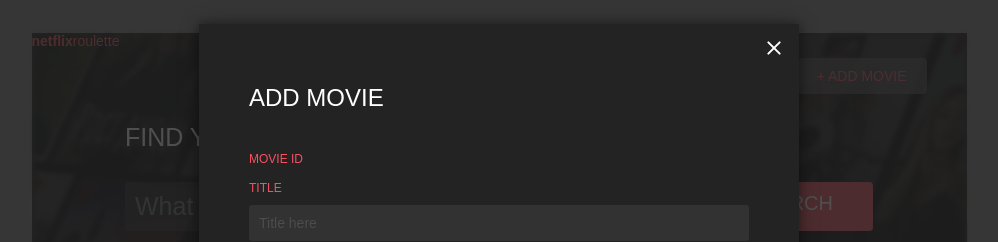
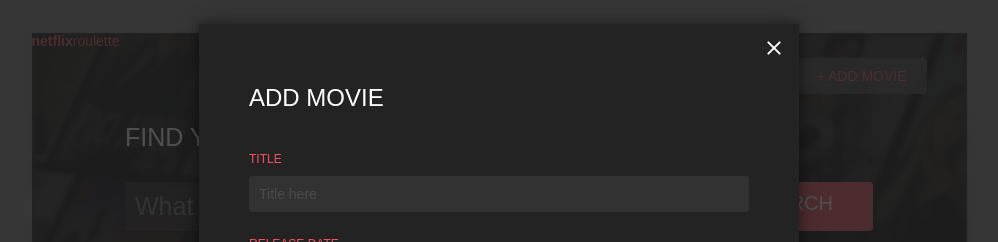
Before and after one commit to panasik/reactjs-gmp-2021, a React app: page /films in a window 1280 px wide. Both pictures are taken after a click on the element "+ ADD MOVIE". Shown: the top 242 px of the page, without its empty margins (141-1139 px from the left). Built offline with nearby package versions, Linux system fonts and the light colour scheme.

Commit message:
refactor code

```diff
--- a/src/app/components/film-dialog/add-edit-dialog/add-edit-dialog.js
+++ b/src/app/components/film-dialog/add-edit-dialog/add-edit-dialog.js
@@ -53,11 +53,11 @@ export default function AddEditFilmDialog(props) {
     useEffect(() => {
         let items = [...filmFormItems];
         items.find(el => el.filmField === 'genres').available = props.genres || [];
-        if (isEditMode) {
-            items = formItems.filter(el => !el.showOnlyOnEdit).map(el => ({ ...el }));
+        if (!isEditMode) {
+            items = items.filter(el => !el.showOnlyOnEdit).map(el => ({ ...el }));
         }
         setFormItems(items);
-    }, [props.genres, props.film]);
+    }, [props.genres, props.film, isEditMode]);
 
     const calculateFormState = (film) => {
         const initState = {};
--- a/src/app/components/films-viewer/content/film-content.js
+++ b/src/app/components/films-viewer/content/film-content.js
@@ -66,7 +66,7 @@ export default function FilmsContent(props) {
     const updateActiveFilm = useCallback((f) => {
         window.scrollTo(0, 0);
         props.updateActiveFilm(f);
-    }, [props.updateActiveFilm]);
+    }, [props]);
 
     return (
         <div className='FilmsContent'>
--- a/src/app/components/films-viewer/content/film-item/film-item.js
+++ b/src/app/components/films-viewer/content/film-item/film-item.js
@@ -6,7 +6,7 @@ import noImage from '../../../../res/img/no-image.png';
 import {filmType} from "../../../../util/prop-types/film.type";
 
 FilmItem.propTypes = {
-    actions: PropTypes.Array,
+    actions: PropTypes.array,
     film: filmType.isRequired,
     clickHandler: PropTypes.func
 }
--- a/src/app/components/films-viewer/film-viewer-container.js
+++ b/src/app/components/films-viewer/film-viewer-container.js
@@ -3,6 +3,7 @@ import FilmViewer from "./film-viewer";
 import { allFilms, genres as allGenres } from "../../mockData/films-data";
 import Loading from "../general/loading/loading";
 import { usePrevState } from "../../util/hooks/prev-state";
+import { v4 as uuidv4 } from 'uuid';
 
 const AddEditFilmDialog = React.lazy(() => import("../film-dialog/add-edit-dialog/add-edit-dialog"));
 const DeleteDialog = React.lazy(() => import("../film-dialog/delete-dialog/delete-dialog"));
@@ -25,7 +26,7 @@ export default function FilmViewerContainer() {
             // data loading
             setTimeout(() => setFilms([...allFilms]), 2000);
         }
-    }, [isAddEditDialogOpen, isDeleteDialogOpen]);
+    }, [isAddEditDialogOpen, isDeleteDialogOpen, wasAddEditDialogOpen, wasDeleteDialogOpen]);
 
 
     const saveFilm = (film) => {
@@ -35,7 +36,7 @@ export default function FilmViewerContainer() {
         } else {
             allFilms.push({
                 ...film,
-                id: allFilms.reduce((acc, cur) => acc < cur.id ? cur.id : acc, 0) + 1
+                id: uuidv4()
             })
         }
         setAddEditDialogOpen(false);
--- a/src/app/components/general/dropdown/dropdown.js
+++ b/src/app/components/general/dropdown/dropdown.js
@@ -9,7 +9,7 @@ function Dropdown(props) {
     const [isOpen, setOpen] = useToggle();
 
     const title = useMemo(() => props.selected && props.selected.title || 'Select Option',
-        [props.selected.title]);
+        [props.selected]);
 
     const onItemSelected = (el) => {
         setOpen();
```
Also changed, not shown: .eslintrc.json.
